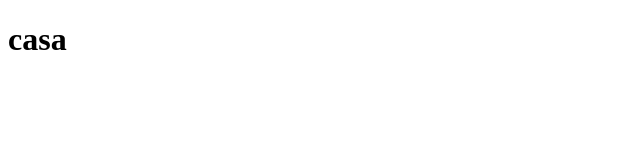
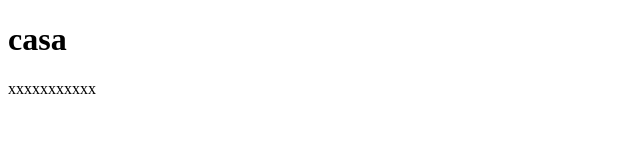
Before and after one commit to Eschroeder38/Teste, a plain HTML site: page index.html in a window 1280 px wide. Shown: the whole page, without its empty margins (0-640 px from the left). Drawn offline with Linux system fonts and the light colour scheme.

Commit message:
sssssssss

```diff
--- a/index.html
+++ b/index.html
@@ -8,6 +8,7 @@
 <body>
 
     <h1>casa</h1>
+    <p>xxxxxxxxxxx</p>
 
 </body>
 </html>
```
